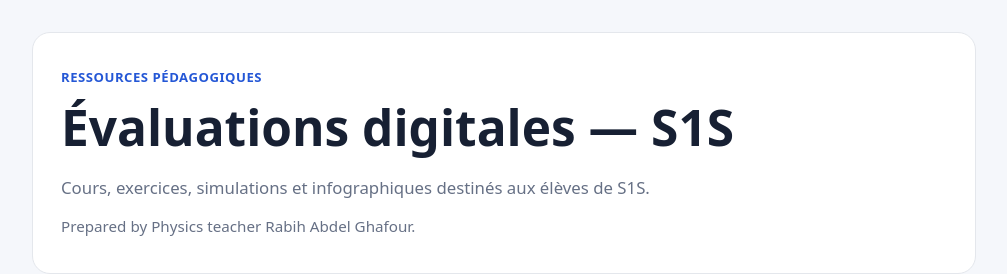
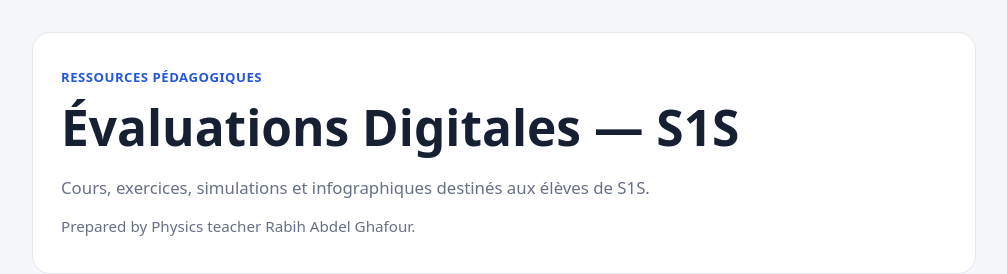
Before and after one commit to mrrabeagithub/Physique-S1S-2027, a plain HTML site: page Évaluations Digitales/index.html in a window 1280 px wide. Shown: the top 274 px of the page, without its empty margins (136-1143 px from the left). Drawn offline with Linux system fonts and the light colour scheme.

Commit message:
Rename evaluations folder to Évaluations Digitales and update navigation

```diff
--- a/Evaluations Digitales/index.html
+++ b/Évaluations Digitales/index.html
@@ -3,7 +3,7 @@
 <head>
   <meta charset="utf-8">
   <meta name="viewport" content="width=device-width, initial-scale=1">
-  <title>Évaluations digitales | Physique S1S</title>
+  <title>Évaluations Digitales | Physique S1S</title>
   <meta name="description" content="Ressources de physique pour la classe S1S — année scolaire 2026-2027.">
   <style>
     :root {
@@ -79,7 +79,7 @@
   <main class="wrap">
     <header>
       <div class="eyebrow">Ressources pédagogiques</div>
-      <h1>Évaluations digitales — S1S</h1>
+      <h1>Évaluations Digitales — S1S</h1>
       <p>Cours, exercices, simulations et infographiques destinés aux élèves de S1S.</p>
       <p lang="en" style="margin-top: 12px; font-size: .95rem;">Prepared by Physics teacher Rabih Abdel Ghafour.</p>
     </header>
```
Also changed, not shown: index.html (+1 -1 lines), Évaluations Digitales/2027_QCM_Interactif_Ch3_Courant_Electrique_S1S.html (renamed from Evaluations Digitales/2027_QCM_Interactif_Ch3_Courant_Electrique_S1S.html), 1 other file.
